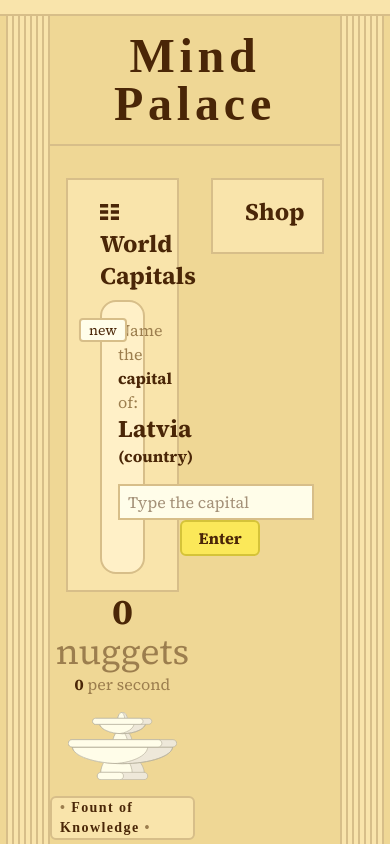
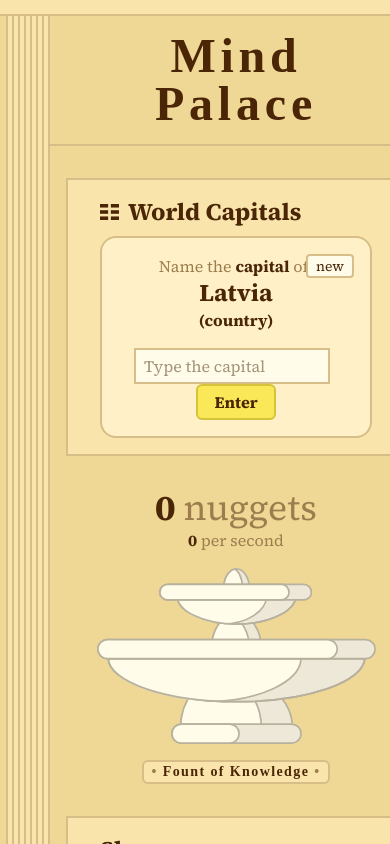
Before and after one commit to adamaaronson/mind-palace, a React (Vite) app: page / in a window 390 px wide. Built offline with nearby package versions, Linux system fonts and the light colour scheme; a web font is replaced by a local one.

Commit message:
Make responsive

```diff
--- a/src/components/App.tsx
+++ b/src/components/App.tsx
@@ -144,8 +144,8 @@ export default function App() {
             </h1>
           </div>
           <div className="grow m-4 text-text-dark font-theme max-w-[1200px] w-full">
-            <div className="grid grid-cols-2 h-full">
-              <div className="flex flex-col h-full relative">
+            <div className="flex justify-stretch h-full flex-col md:flex-row">
+              <div className="flex-1 flex flex-col h-full relative">
                 <div className="px-8 py-4 bg-light mx-4 border-2 border-border">
                   <h3 className="text-2xl font-bold mb-2">
                     <img
@@ -179,7 +179,7 @@ export default function App() {
                       <input
                         value={guess}
                         onChange={(event) => setGuess(event.target.value)}
-                        className="bg-white p-1 mr-2 border-border border-2 px-2"
+                        className="bg-white p-1 mr-2 border-border border-2 px-2 min-w-0"
                         placeholder={`Type the ${deck.answerLabel}`}
                       />
                       <button
@@ -229,7 +229,7 @@ export default function App() {
                   </div>
                 </div>
                 <div className="grow"></div>
-                <div className="mb-4 text-center">
+                <div className="mb-4 text-center mt-8 md:mt-0">
                   <div className="font-bold text-4xl">
                     {displayNuggets}{" "}
                     <span className="text-text-light font-normal">
@@ -265,7 +265,7 @@ export default function App() {
                   </div>
                 </div>
               </div>
-              <div>
+              <div className="flex-1 mt-8 md:mt-0">
                 <div className="p-4 pl-8 mb-4 bg-light mx-4 border-2 border-border">
                   <h3 className="text-2xl font-bold mb-2">Shop</h3>
                 </div>
```
